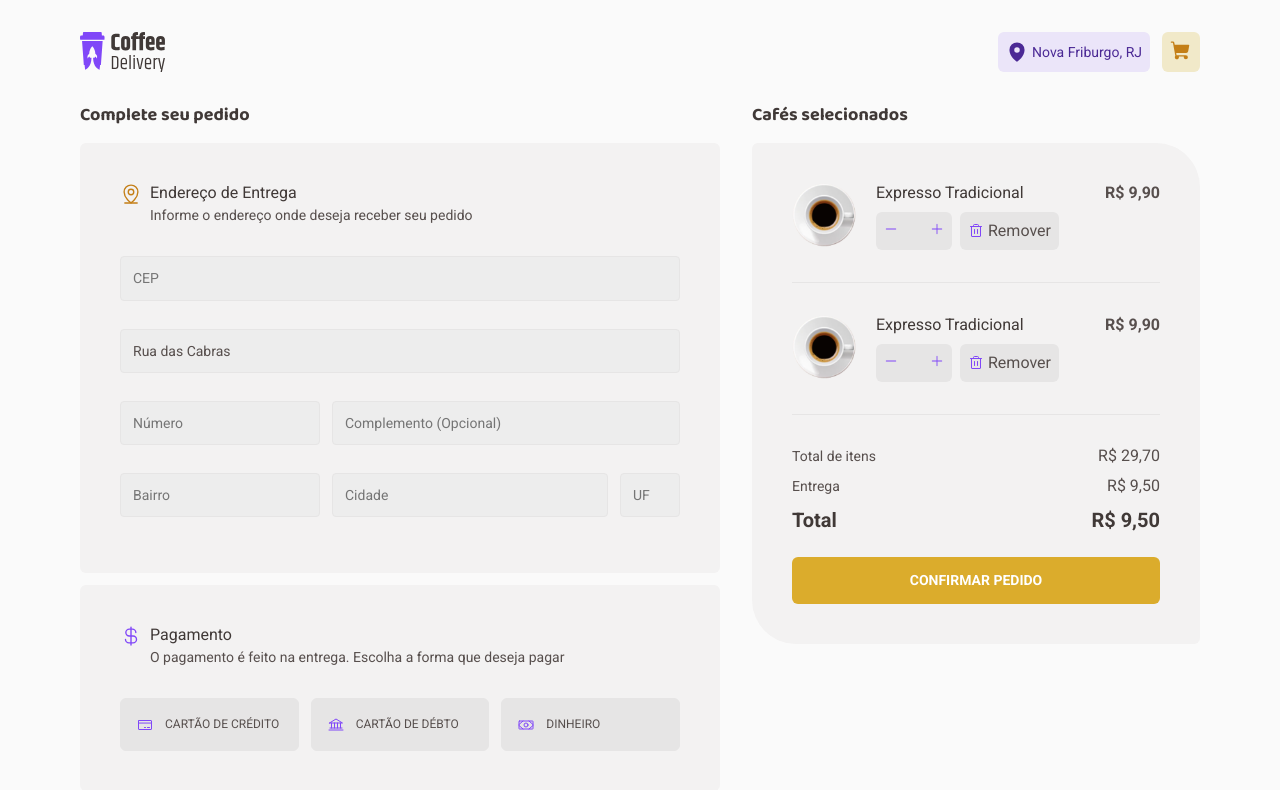
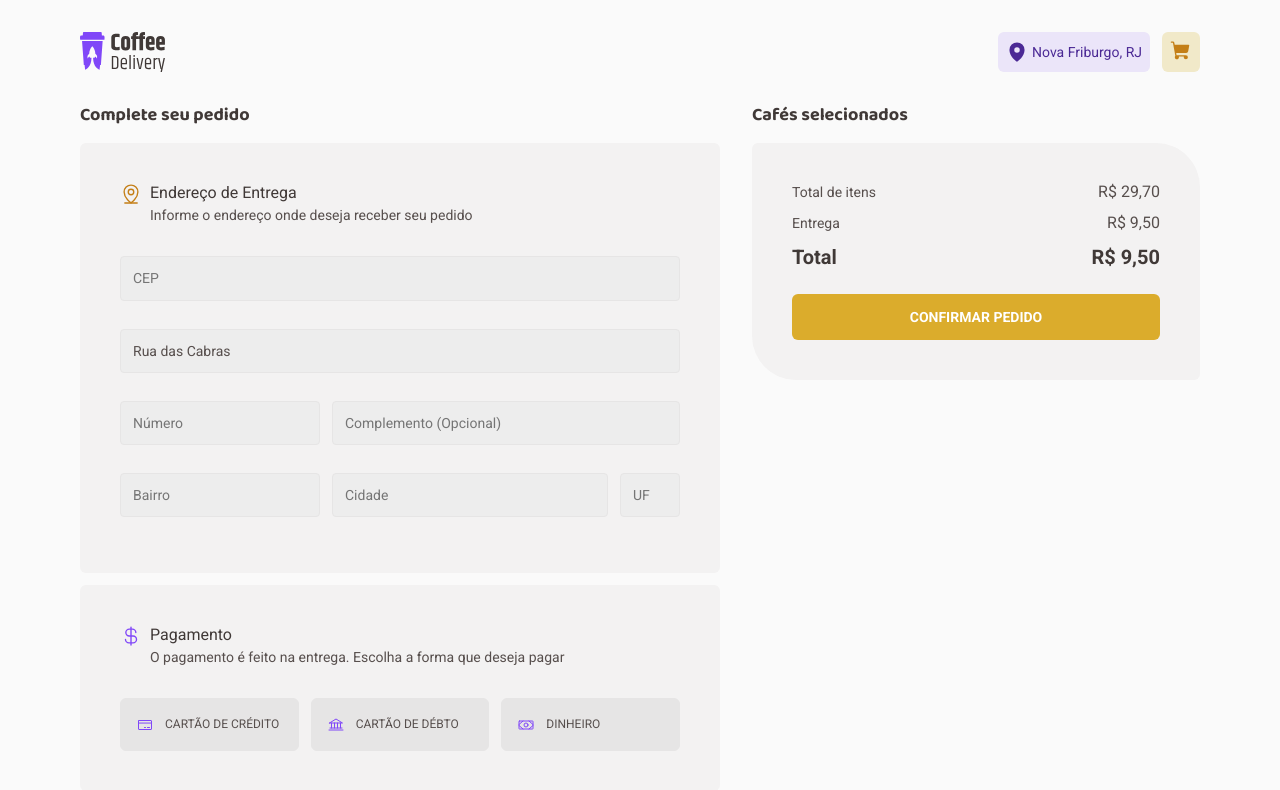
Before and after one commit to HenriqueMarcelo/coffee-delivery, a React (Vite) app: page /checkout in a window 1280 px wide. Shown: the top 790 px of the page. Built offline with nearby package versions, Linux system fonts and the light colour scheme.

Commit message:
Showing items on checkout screen

```diff
--- a/src/components/CoffeeCard/index.tsx
+++ b/src/components/CoffeeCard/index.tsx
@@ -1,5 +1,5 @@
 import { ShoppingCart } from 'phosphor-react'
-import { useContext, useState } from 'react'
+import { useContext } from 'react'
 import { coffees } from '../../coffees'
 import { ItemsContext } from '../../contexts/ItemsContext'
 import { useNavigate } from 'react-router-dom'
@@ -21,13 +21,11 @@ interface CoffeeProps {
 
 export function CoffeeCard({ coffee }: CoffeeProps) {
   const { items, updateQuantity, addItem } = useContext(ItemsContext)
-  // const [quantity, setQuantity] = useState(0)
 
   const navigate = useNavigate()
 
   function handleChangeQuantity(newQuantity: number) {
     updateQuantity(coffee.id, newQuantity)
-    // setQuantity(newQuantity)
   }
 
   function handleBuyButton() {
@@ -39,7 +37,6 @@ export function CoffeeCard({ coffee }: CoffeeProps) {
 
   const quantity = items.find((item) => item.id === coffee.id)?.quantity || 0
 
-  console.log(quantity)
   return (
     <CoffeeContainer>
       <img src={`/coffees/${coffee.image}`} />
--- a/src/components/ItemCheckout/index.tsx
+++ b/src/components/ItemCheckout/index.tsx
@@ -1,17 +1,36 @@
 import { Trash } from 'phosphor-react'
+import { useContext } from 'react'
+import { coffees } from '../../coffees'
+import { ItemsContext } from '../../contexts/ItemsContext'
 import { NumberInput } from '../NumberInput'
 import { ItemContainer, Controls, Name, Button, Price } from './styles'
 
-export function ItemCheckout() {
+interface CoffeeProps {
+  coffee: typeof coffees[0]
+}
+
+export function ItemCheckout({ coffee }: CoffeeProps) {
+  const { items, updateQuantity, removeAllItems } = useContext(ItemsContext)
+
+  function handleChangeQuantity(newQuantity: number) {
+    updateQuantity(coffee.id, newQuantity)
+  }
+
+  function handleRemove() {
+    removeAllItems(coffee.id)
+  }
+
+  const quantity = items.find((item) => item.id === coffee.id)?.quantity || 0
+
   return (
     <ItemContainer>
       <div className="d-flex">
-        <img src="/coffees/Expresso.png" />
+        <img src={`/coffees/${coffee.image}`} />
         <Controls>
-          <Name>Expresso Tradicional</Name>
+          <Name>{coffee.name}</Name>
           <div className="d-flex">
-            <NumberInput />
-            <Button>
+            <NumberInput value={quantity} onChange={handleChangeQuantity} />
+            <Button onClick={handleRemove}>
               <Trash size={16} />
               Remover
             </Button>
--- a/src/screens/Checkout/index.tsx
+++ b/src/screens/Checkout/index.tsx
@@ -5,10 +5,13 @@ import {
   MapPinLine,
   Money,
 } from 'phosphor-react'
+import { useContext } from 'react'
 import { useTheme } from 'styled-components'
+import { coffees } from '../../coffees'
 import { Input } from '../../components/Input'
 import { ItemCheckout } from '../../components/ItemCheckout'
 import { Radio } from '../../components/Radio'
+import { ItemsContext } from '../../contexts/ItemsContext'
 import {
   Button,
   CheckoutContainer,
@@ -27,6 +30,9 @@ import {
 
 export function Checkout() {
   const theme = useTheme()
+
+  const { items } = useContext(ItemsContext)
+
   return (
     <CheckoutContainer>
       <LeftBlock>
@@ -83,8 +89,13 @@ export function Checkout() {
       <RightBlock>
         <Title>Cafés selecionados</Title>
         <CoffeesCard>
-          <ItemCheckout />
-          <ItemCheckout />
+          {items.map((item) => {
+            const c = coffees.find((coffe) => coffe.id === item.id)
+            if (c) {
+              return <ItemCheckout coffee={c} key={c.id} />
+            }
+            return null
+          })}
           <NormalValue>
             <span>Total de itens</span>
             <span>R$ 29,70</span>
```
